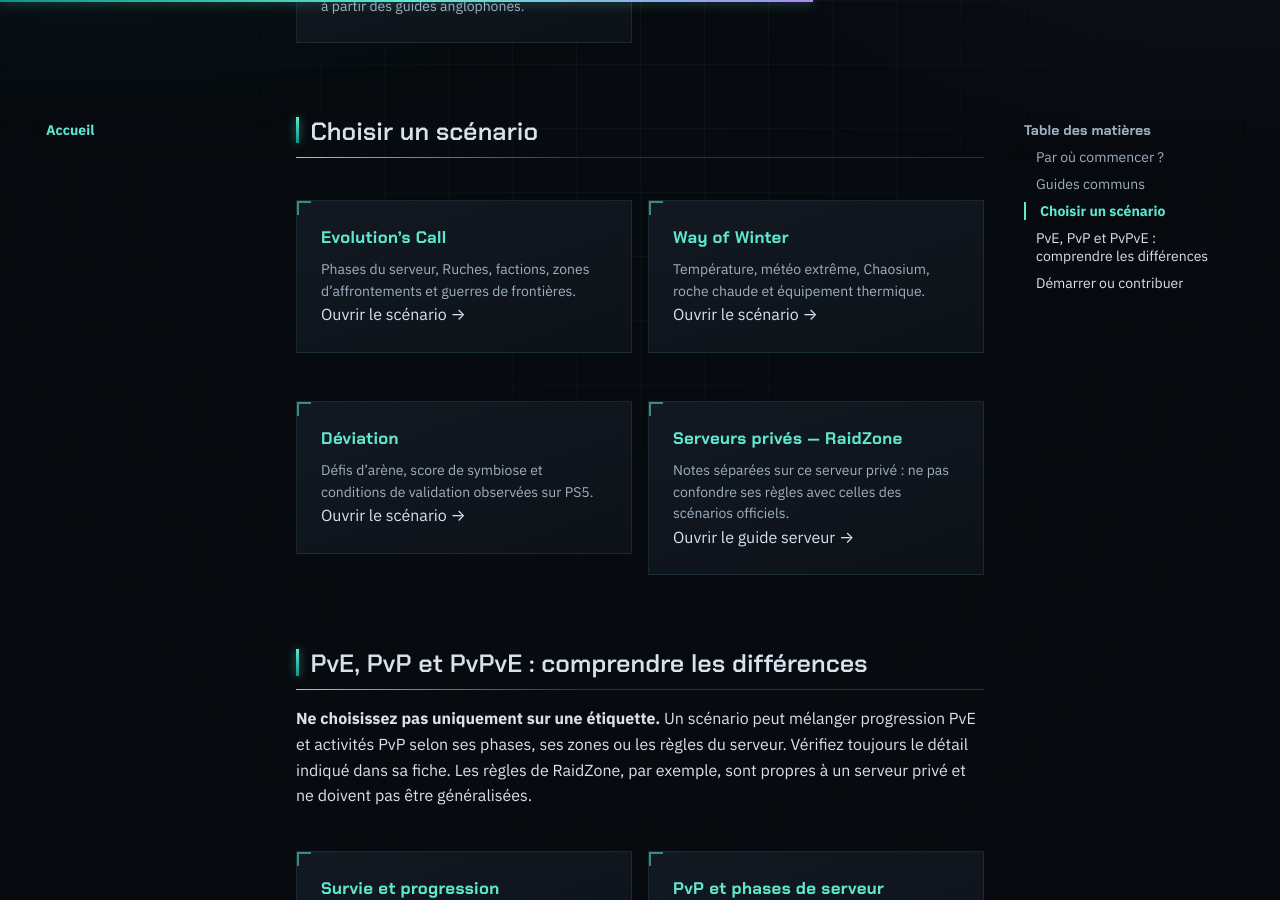
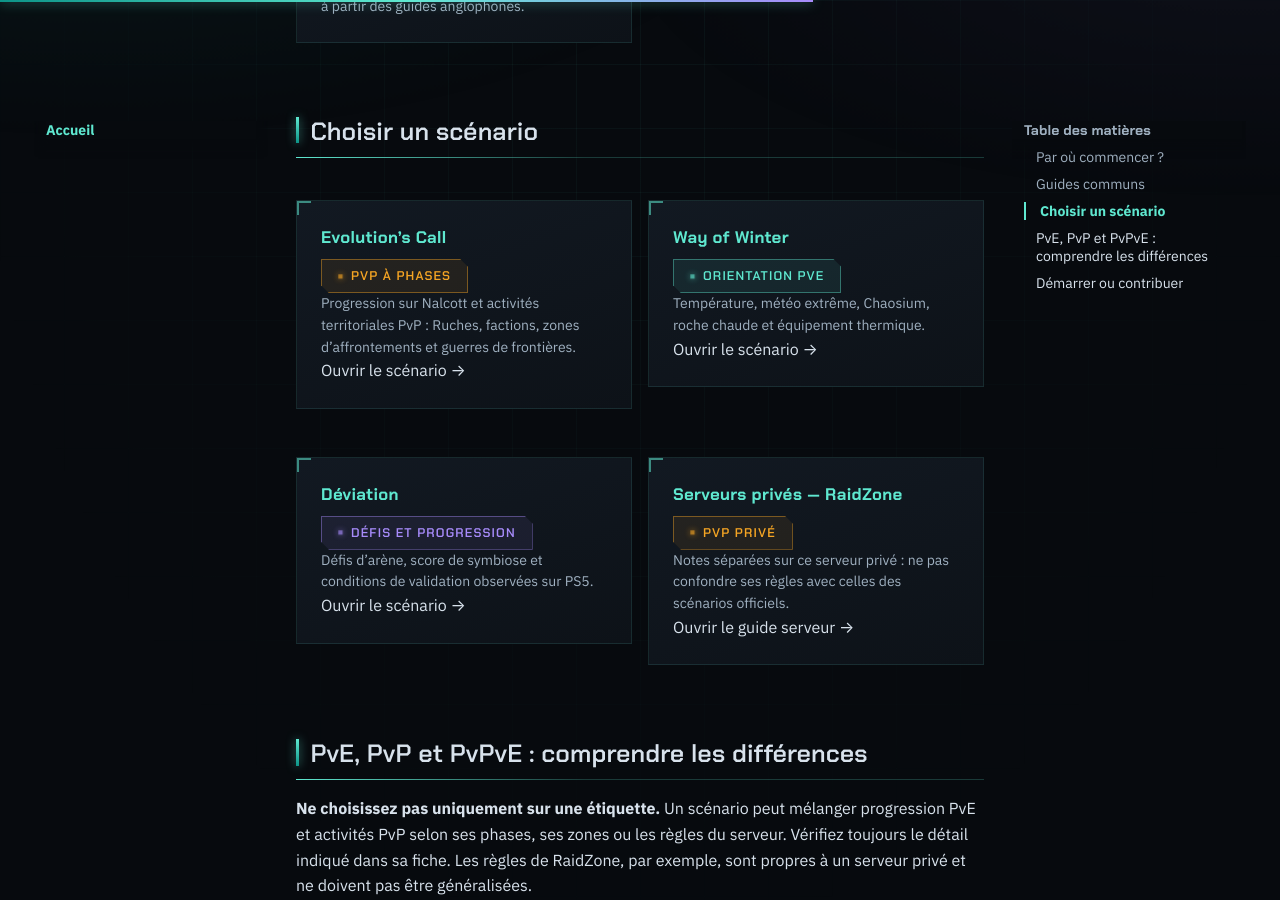
Before and after one commit to flav92/once-human-ps5-wiki, an MkDocs documentation site: the page built from docs/index.md, in a window 1280 px wide and 900 px high, scrolled down 2079 px. Built offline with MkDocs 1.6.1 and Material for MkDocs 9.7.7, drawn with Linux system fonts in a browser that asks for light colours; comment, search, counter and statistics services are not loaded.

Commit message:
Corrige les liens de navigation et ajoute les repères de mode aux scénarios

```diff
--- a/docs/index.md
+++ b/docs/index.md
@@ -60,7 +60,7 @@ Ces sujets sont regroupés ici lorsqu’ils servent dans plusieurs scénarios. C
 <span class="oh-card-desc">Traits, fusion et notes sur les anomalies.</span>
 </a>
 
-<a class="oh-card" href="jeu/ressources.md" markdown>
+<a class="oh-card" href="jeu/ressources/" markdown>
 <span class="oh-card-title">Ressources et collecte</span>
 <span class="oh-card-desc">Mécaniques générales de collecte et ressources de base. Pour les emplacements propres à une carte, ouvrez le guide du scénario.</span>
 </a>
@@ -91,26 +91,30 @@ Ces sujets sont regroupés ici lorsqu’ils servent dans plusieurs scénarios. C
 
 <div class="oh-grid" markdown>
 
-<a class="oh-card" href="scenarios/evolutions-call/index.md" markdown>
+<a class="oh-card" href="scenarios/evolutions-call/" markdown>
 <span class="oh-card-title">Evolution’s Call</span>
-<span class="oh-card-desc">Phases du serveur, Ruches, factions, zones d’affrontements et guerres de frontières.</span>
+<span class="oh-badge oh-badge--amber">PvP à phases</span>
+<span class="oh-card-desc">Progression sur Nalcott et activités territoriales PvP : Ruches, factions, zones d’affrontements et guerres de frontières.</span>
 <span class="oh-home-link">Ouvrir le scénario →</span>
 </a>
 
-<a class="oh-card" href="scenarios/way-of-winter.md" markdown>
+<a class="oh-card" href="scenarios/way-of-winter/" markdown>
 <span class="oh-card-title">Way of Winter</span>
+<span class="oh-badge">Orientation PvE</span>
 <span class="oh-card-desc">Température, météo extrême, Chaosium, roche chaude et équipement thermique.</span>
 <span class="oh-home-link">Ouvrir le scénario →</span>
 </a>
 
-<a class="oh-card" href="scenarios/deviation.md" markdown>
+<a class="oh-card" href="scenarios/deviation/" markdown>
 <span class="oh-card-title">Déviation</span>
+<span class="oh-badge oh-badge--violet">Défis et progression</span>
 <span class="oh-card-desc">Défis d’arène, score de symbiose et conditions de validation observées sur PS5.</span>
 <span class="oh-home-link">Ouvrir le scénario →</span>
 </a>
 
-<a class="oh-card" href="scenarios/raidzone.md" markdown>
+<a class="oh-card" href="scenarios/raidzone/" markdown>
 <span class="oh-card-title">Serveurs privés — RaidZone</span>
+<span class="oh-badge oh-badge--amber">PvP privé</span>
 <span class="oh-card-desc">Notes séparées sur ce serveur privé : ne pas confondre ses règles avec celles des scénarios officiels.</span>
 <span class="oh-home-link">Ouvrir le guide serveur →</span>
 </a>
@@ -128,17 +132,17 @@ Ces sujets sont regroupés ici lorsqu’ils servent dans plusieurs scénarios. C
 <span class="oh-card-desc">Bases du jeu, exploration et progression initiale.</span>
 </a>
 
-<a class="oh-card" href="scenarios/evolutions-call/multijoueur-pvp.md" markdown>
+<a class="oh-card" href="scenarios/evolutions-call/multijoueur-pvp/" markdown>
 <span class="oh-card-title">PvP et phases de serveur</span>
 <span class="oh-card-desc">Repères sur les règles PvP documentées pour Evolution’s Call ; les règles d’autres scénarios peuvent différer.</span>
 </a>
 
-<a class="oh-card" href="scenarios/evolutions-call/prise-de-zone.md" markdown>
+<a class="oh-card" href="scenarios/evolutions-call/prise-de-zone/" markdown>
 <span class="oh-card-title">Zones d’affrontements</span>
 <span class="oh-card-desc">Étapes de prise de zone et préparation des structures.</span>
 </a>
 
-<a class="oh-card" href="scenarios/evolutions-call/frontieres.md" markdown>
+<a class="oh-card" href="scenarios/evolutions-call/frontieres/" markdown>
 <span class="oh-card-title">Guerres de frontières</span>
 <span class="oh-card-desc">Phases et enchères d’Evolution’s Call, avec les points encore à confirmer clairement signalés.</span>
 </a>
```
